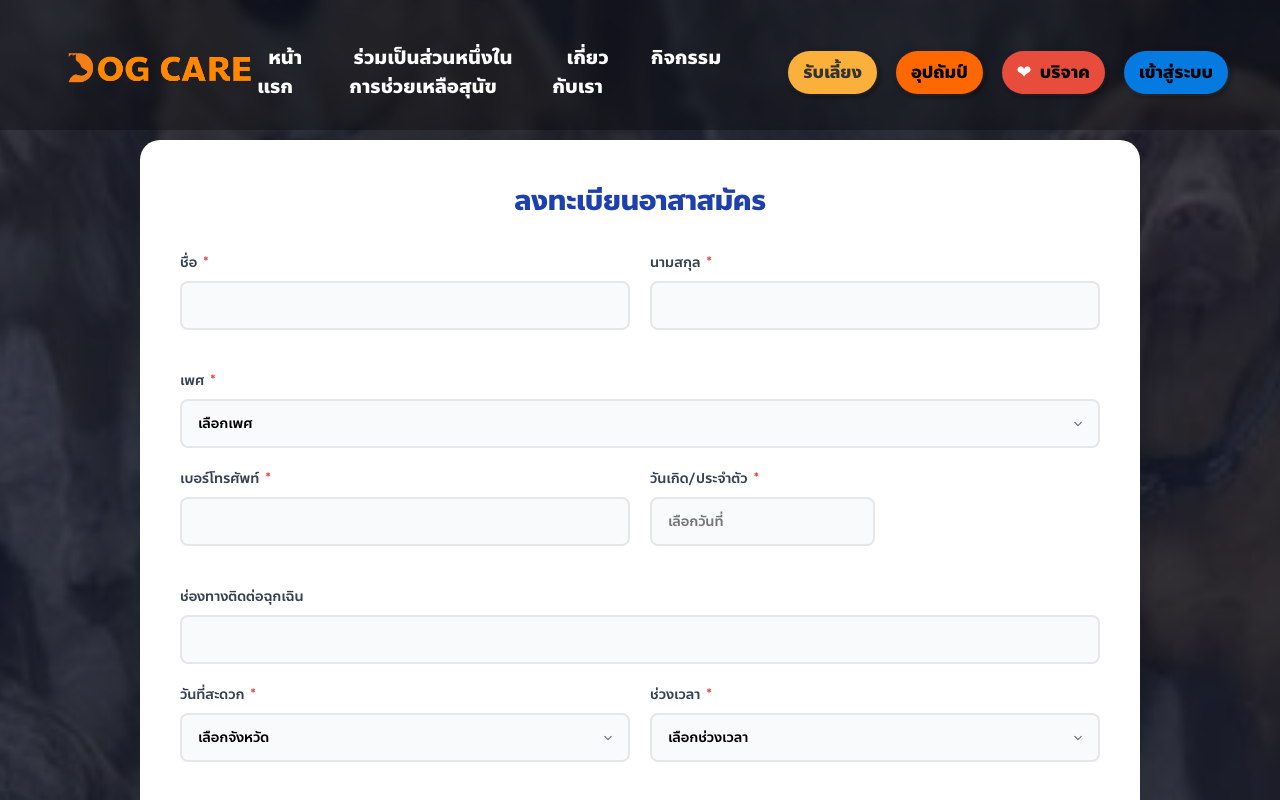
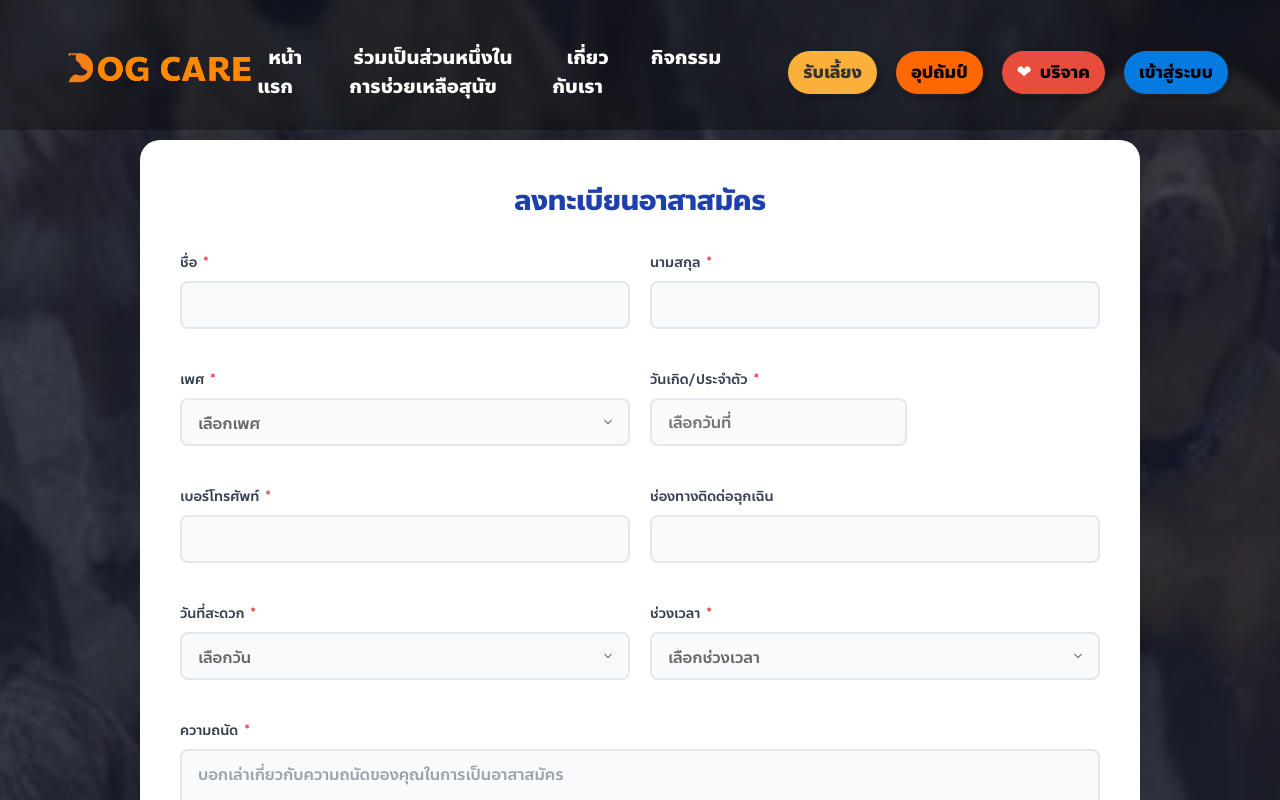
Before and after one commit to 10kaslongas2912-cmd/project-sa, a React (Vite) app in the folder frontend/: page /volunteer in a window 1280 px wide. Shown: the top 800 px of the page. Built offline with nearby package versions, Linux system fonts and the light colour scheme; a web font is replaced by a local one.

Commit message:
update 2.1.2
fix volunteer page
fix volunteer index

```diff
--- a/frontend/src/pages/Volunteer/index.tsx
+++ b/frontend/src/pages/Volunteer/index.tsx
@@ -12,7 +12,7 @@ const VolunteerPage: React.FC = () => {
     phoneNumber: '',
     emergencyContact: '',
     birthDate: null as Date | null,
-    province: '',
+    dayForWork: '',
     experience: '',
     motivation: '',
     profileImage: null as File | null
@@ -77,6 +77,9 @@ const VolunteerPage: React.FC = () => {
             </div>
           </div>
 
+
+          <div className="form-row">
+
             <div className="form-group">
               <label htmlFor="gender">
                 เพศ <span className="required">*</span>
@@ -94,22 +97,6 @@ const VolunteerPage: React.FC = () => {
                 <option value="other">อื่นๆ</option>
               </select>
             </div>
-
-          <div className="form-row">
-            <div className="form-group">
-              <label htmlFor="phoneNumber">
-                เบอร์โทรศัพท์ <span className="required">*</span>
-              </label>
-              <input
-                type="tel"
-                id="phoneNumber"
-                name="phoneNumber"
-                value={formData.phoneNumber}
-                onChange={handleInputChange}
-                required
-              />
-            </div>
-
             <div className="form-group">
               <label htmlFor="birthDate">
                 วันเกิด/ประจำตัว <span className="required">*</span>
@@ -130,6 +117,20 @@ const VolunteerPage: React.FC = () => {
             </div>
           </div>
 
+          <div className="form-row">
+            <div className="form-group">
+              <label htmlFor="phoneNumber">
+                เบอร์โทรศัพท์ <span className="required">*</span>
+              </label>
+              <input
+                type="tel"
+                id="phoneNumber"
+                name="phoneNumber"
+                value={formData.phoneNumber}
+                onChange={handleInputChange}
+                required
+              />
+            </div>
             <div className="form-group">
               <label htmlFor="emergencyContact">
                 ช่องทางติดต่อฉุกเฉิน
@@ -142,26 +143,28 @@ const VolunteerPage: React.FC = () => {
                 onChange={handleInputChange}
               />
             </div>
+          </div>
 
           <div className="form-row">
             <div className="form-group">
-              <label htmlFor="province">
+              <label htmlFor="dayForwork">
                 วันที่สะดวก <span className="required">*</span>
               </label>
               <select
-                id="province"
-                name="province"
-                value={formData.province}
+                id="dayForwork"
+                name="dayForwork"
+                value={formData.dayForWork}
                 onChange={handleInputChange}
                 required
               >
-                <option value="">เลือกจังหวัด</option>
-                <option value="bangkok">กรุงเทพมหานคร</option>
-                <option value="chiangmai">เชียงใหม่</option>
-                <option value="phuket">ภูเก็ต</option>
-                <option value="khonkaen">ขอนแก่น</option>
-                <option value="nakhonratchasima">นครราชสีมา</option>
-                {/* Add more provinces as needed */}
+                <option value="">เลือกวัน</option>
+                <option value="sunday">วันอาทิตย์</option>
+                <option value="monday">วันจันทร์</option>
+                <option value="tuesday">วันอังคาร</option>
+                <option value="wednesday">วันพุธ</option>
+                <option value="thursday">วันพฤหัสบดี</option>
+                <option value="friday">วันศุกร์</option>
+                <option value="saturday">วันเสาร์</option>
               </select>
             </div>
 
--- a/frontend/src/pages/Volunteer/style.css
+++ b/frontend/src/pages/Volunteer/style.css
@@ -72,14 +72,16 @@
 .form-group select,
 .form-group textarea {
   width: 100%;
+  height: 48px;
   padding: 12px 16px;
   border: 2px solid #e5e7eb;
   border-radius: 8px;
-  font-size: 14px;
+  font-size: 16px;
   background-color: #f9fafb;
   transition: all 0.2s ease;
   font-family: inherit;
   box-sizing: border-box;
+  color: rgb(104, 104, 104);
 }
 
 .form-group input:focus,
@@ -88,7 +90,7 @@
   outline: none;
   border-color: #3b82f6;
   background-color: white;
-  box-shadow: 0 0 0 3px rgba(59, 130, 246, 0.1);
+  box-shadow: 0 0 0 3px rgba(110, 110, 110, 0.1);
 }
 
 .form-group select {
@@ -105,6 +107,7 @@
   resize: vertical;
   min-height: 100px;
   line-height: 1.5;
+  height: auto;
 }
 
 .form-group textarea::placeholder {
@@ -304,3 +307,6 @@
   transform: none;
   box-shadow: none;
 }
+
+
+/* End of VolunteerPage Styles */
```
Lines whose indentation alone changed are shown as unchanged.
